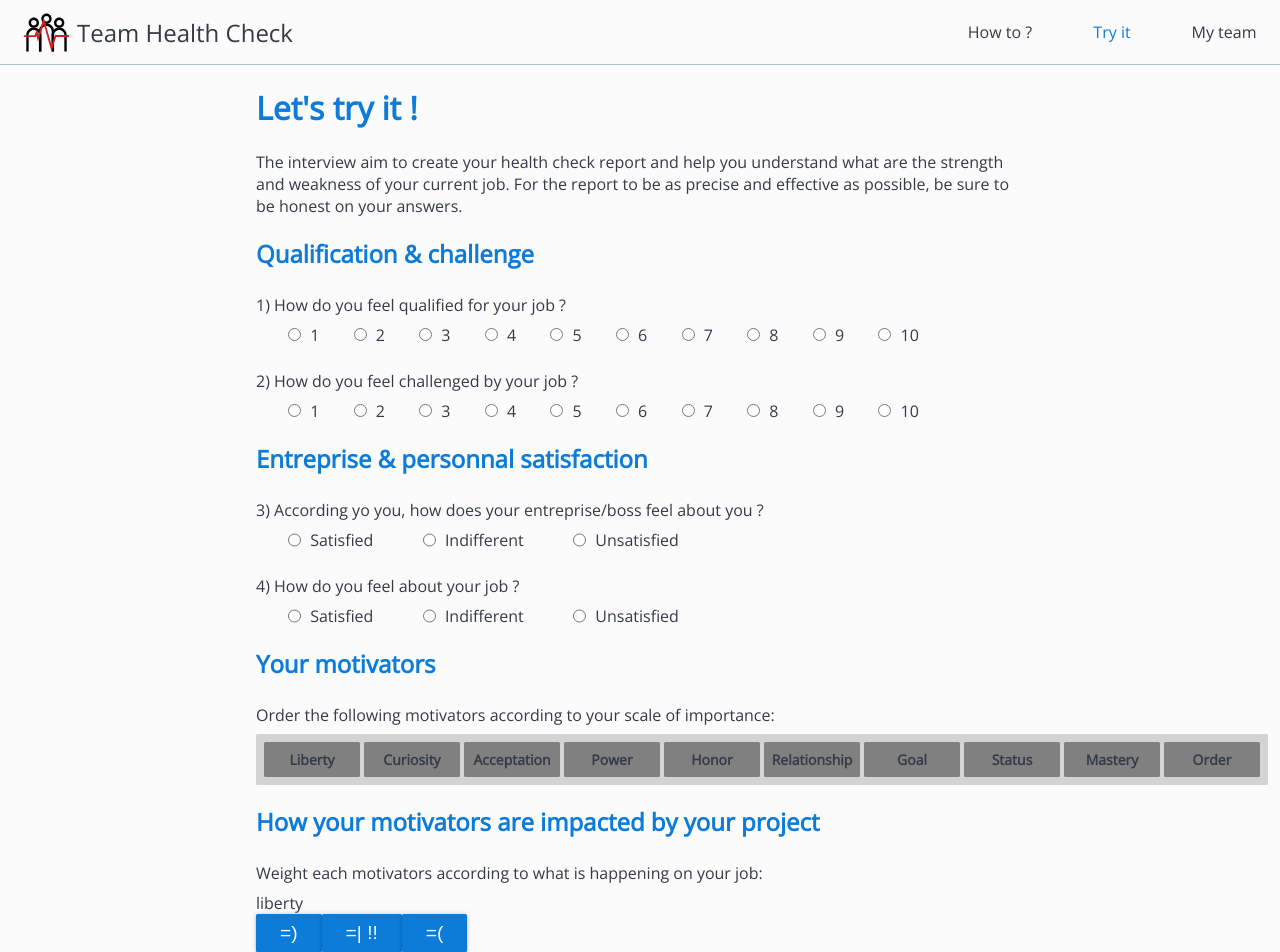
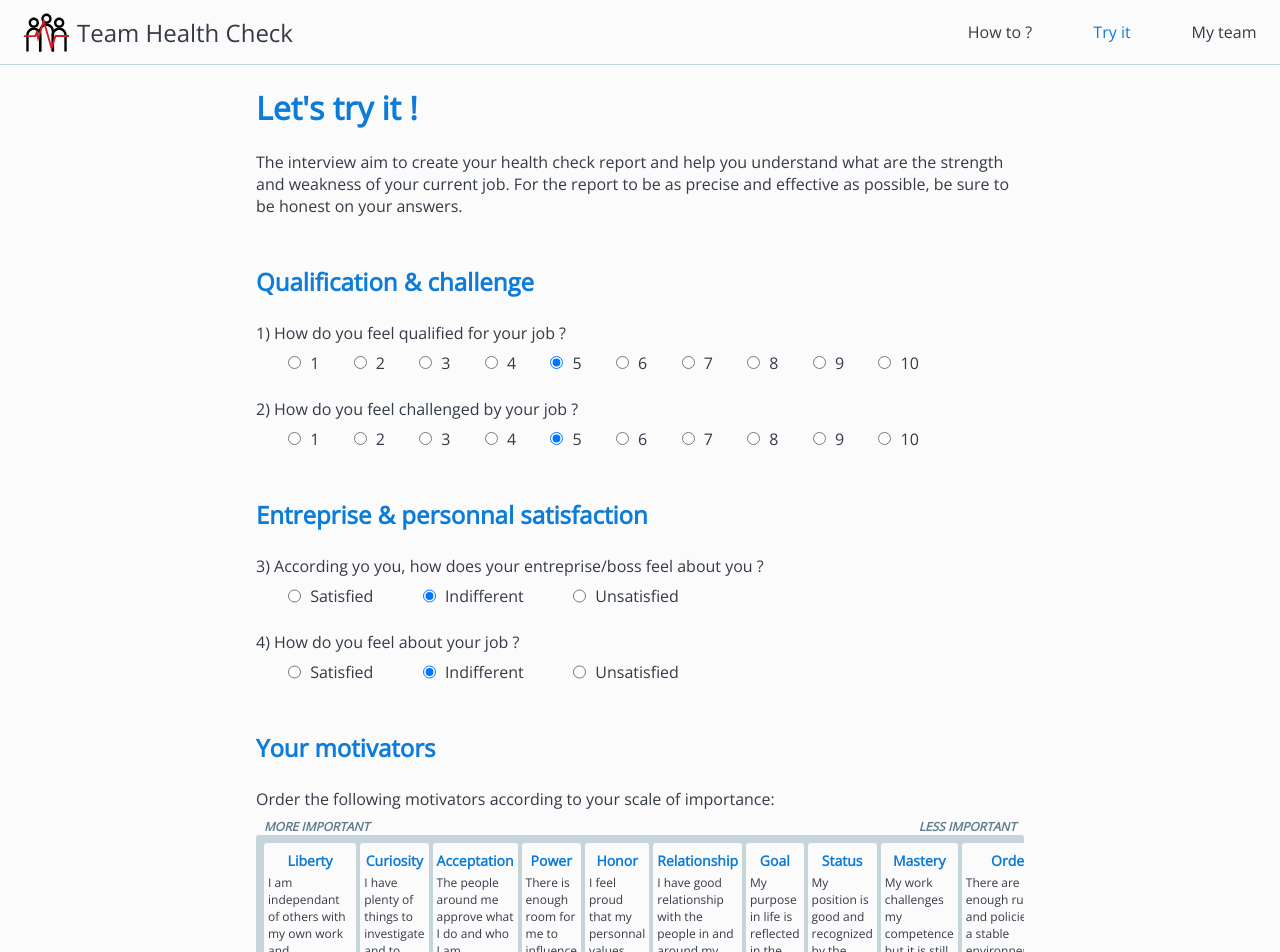
Before and after one commit to Lokymil/team_health_check, a React (Create React App) app: page /interview/tryit in a window 1280 px wide. Shown: the top 952 px of the page. Built offline with nearby package versions, Linux system fonts and the light colour scheme.

Commit message:
finalize style on drag & drop part of interview

```diff
--- a/src/App.scss
+++ b/src/App.scss
@@ -3,7 +3,6 @@
 body {
   margin: 0;
   font-family: "Open Sans", sans-serif;
-  font-size: 16px;
   background-color: $base_white;
   color: $base_black;
 }
@@ -18,7 +17,7 @@ h3 {
 button {
   border: 0;
   padding: 0.5rem 1.5rem;
-  border-radius: 0.1rem;
+  border-radius: 0.2rem;
   font-size: 1.2rem;
   text-decoration: none;
   color: $base_white;
@@ -28,5 +27,5 @@ button {
 }
 
 a {
-  padding: 12px 0;
+  padding: 0.75rem 0;
 }
--- a/src/_colors.scss
+++ b/src/_colors.scss
@@ -1,7 +1,9 @@
 $base_black: #343b46;
 $base_white: #fbfbfc;
 
-$light_grey: #b0bec5;
+$lighter_grey: #d2dce2;
+
+$light_grey: #c6d4db;
 $light_green: #a5d6a7;
 $light_red: #f48fb1;
 $light_blue: #90caf9;
--- a/src/components/interview/Form/Form.js
+++ b/src/components/interview/Form/Form.js
@@ -20,10 +20,10 @@ const initialMotivators = [
 ];
 
 const Form = ({ setFileData, history }) => {
-  const [competency, setCompetency] = useState(0);
-  const [challenge, setChallenge] = useState(0);
-  const [enterprise, setEnterprise] = useState();
-  const [personnal, setPersonnal] = useState();
+  const [competency, setCompetency] = useState(5);
+  const [challenge, setChallenge] = useState(5);
+  const [enterprise, setEnterprise] = useState(0);
+  const [personnal, setPersonnal] = useState(0);
   const [motivators, setMotivators] = useState(initialMotivators);
 
   const displayGraph = e => {
@@ -51,7 +51,7 @@ const Form = ({ setFileData, history }) => {
   };
 
   return (
-    <form onSubmit={displayGraph}>
+    <form onSubmit={displayGraph} className="interview">
       <h1>Let's try it !</h1>
       The interview aim to create your health check report and help you
       understand what are the strength and weakness of your current job. For the
--- a/src/components/interview/Form/Form.scss
+++ b/src/components/interview/Form/Form.scss
@@ -7,4 +7,8 @@
   &--answers {
     margin: 0 0 0 2rem;
   }
+
+  h2 {
+    margin-top: 3rem;
+  }
 }
--- a/src/components/interview/Form/MotivatorsOrdering.js
+++ b/src/components/interview/Form/MotivatorsOrdering.js
@@ -29,6 +29,10 @@ const MotivatorsOrdering = ({ motivators = [], setMotivators }) => {
 
   return (
     <DragDropContext onDragEnd={onDragEnd}>
+      <div className="motivators--scale">
+        <span>More important</span>
+        <span>Less important</span>
+      </div>
       <Droppable droppableId="motivatorsOrdering" direction="horizontal">
         {(provided, snapshot) => (
           <div
@@ -61,7 +65,10 @@ const MotivatorsOrdering = ({ motivators = [], setMotivators }) => {
                       {...provided.dragHandleProps}
                       style={provided.draggableProps.style}
                     >
-                      {motivator.label}
+                      <span className="title">{motivator.label}</span>
+                      <span className="description">
+                        {motivator.description}
+                      </span>
                     </div>
                   )}
                 </Draggable>
--- a/src/components/interview/Form/MotivatorsOrdering.scss
+++ b/src/components/interview/Form/MotivatorsOrdering.scss
@@ -1,36 +1,58 @@
+@import "../../../colors";
+
 .motivators {
   &--droppable {
-    width: max-content;
     padding: 0.5rem;
-    border-radius: 0.1rem;
+    border-radius: 0.2rem;
     display: flex;
     overflow: auto;
-    background-color: lightgrey;
+    background-color: $light_grey;
 
     &.dragging {
-      background-color: lightblue;
+      background-color: $lighter_grey;
     }
   }
 
   &--draggable {
-    width: 6rem;
-    padding: 0.5rem 0;
-    border-radius: 0.1rem;
-    margin: 0 0.25rem 0 0;
+    padding: 0.5rem 0.25rem;
+    border-radius: 0.2rem;
+    margin: 0 0 0 0.25rem;
     display: flex;
-    justify-content: center;
+    flex: 1 1 10%;
+    flex-direction: column;
+    justify-content: flex-start;
     align-items: center;
     font-size: 0.875rem;
-    font-weight: bold;
     user-select: "none";
-    background-color: grey;
+    background-color: $base_white;
 
-    &:last-child {
+    &:first-child {
       margin: 0;
     }
 
     &.dragged {
-      background-color: green;
+      background-color: $light_blue;
+    }
+
+    .title {
+      margin-bottom: 0.25rem;
+      font-weight: bold;
+      color: $base_blue;
+    }
+
+    .description {
+      font-size: 0.75rem;
     }
   }
+
+  &--scale {
+    padding: 0 0.5rem;
+    display: flex;
+    justify-content: space-between;
+    font-size: 0.75rem;
+    font-weight: bold;
+    font-style: italic;
+    text-transform: uppercase;
+    color: $base_grey;
+  }
 }
--- a/src/utils.js
+++ b/src/utils.js
@@ -32,7 +32,7 @@ export const statsHeaders = [
     name: "libertyMatter",
     label: "Liberty",
     description:
-      "I am independantof others with my own work and responsibilities",
+      "I am independant of others with my own work and responsibilities",
     format:
       "Level of importance for 'liberty' criterion in 'Moving Motivators' game.",
     type: "Integer: Most important=1, Less important=10"
@@ -83,7 +83,7 @@ export const statsHeaders = [
   {
     name: "goalMatter",
     label: "Goal",
-    description: "My purpose in life s reflected in the work I do.",
+    description: "My purpose in life is reflected in the work I do.",
     format:
       "Level of importance for 'goal' criterion in 'Moving Motivators' game.",
     type: "Integer: Most important=1, Less important=10"
@@ -119,7 +119,7 @@ export const statsHeaders = [
     name: "libertyScore",
     label: "Liberty",
     description:
-      "I am independantof others with my own work and responsibilities",
+      "I am independant of others with my own work and responsibilities",
     format:
       "Level of satisfaction for 'liberty' criterion in 'Moving Motivators' game.",
     type: "Integer: Positive=1, Neutral=0, Negative=-1"
@@ -170,7 +170,7 @@ export const statsHeaders = [
   {
     name: "goalScore",
     label: "Goal",
-    description: "My purpose in life s reflected in the work I do.",
+    description: "My purpose in life is reflected in the work I do.",
     format:
       "Level of satisfaction for 'goal' criterion in 'Moving Motivators' game.",
     type: "Integer: Positive=1, Neutral=0, Negative=-1"
```
